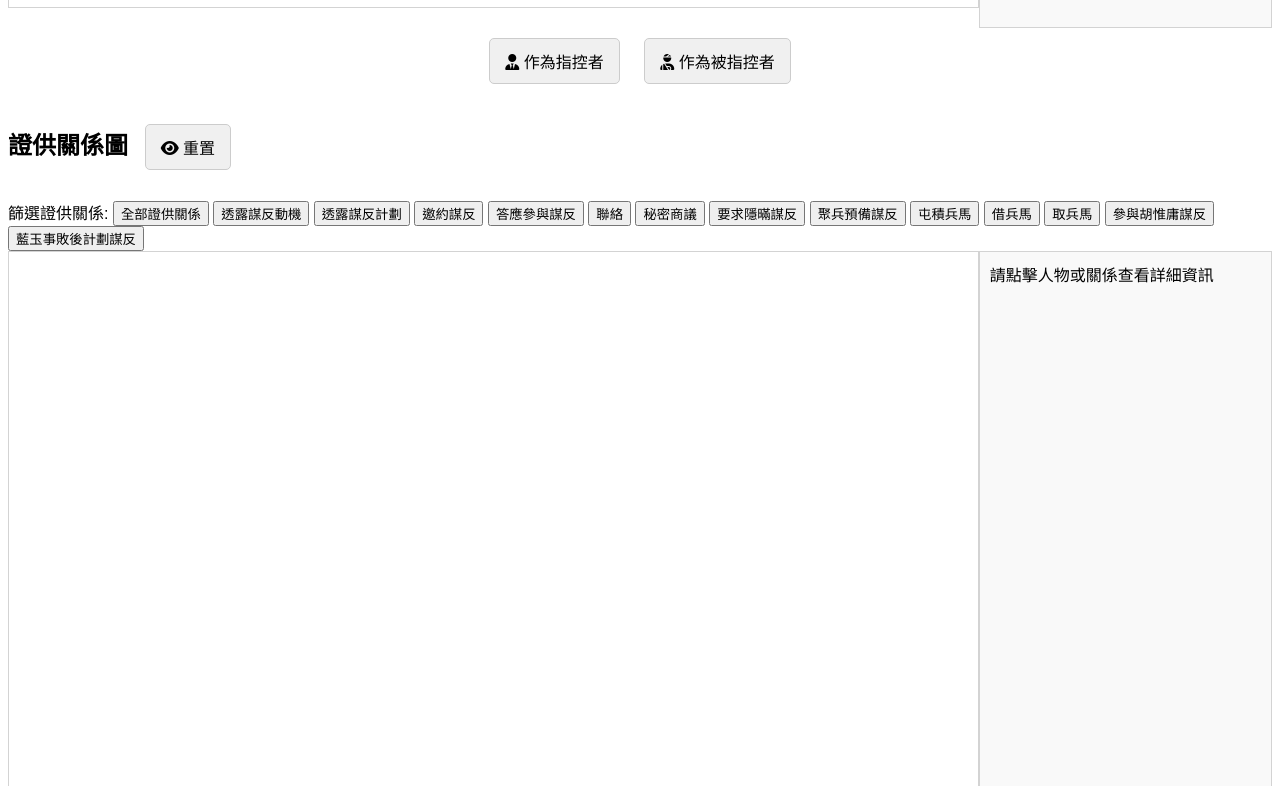
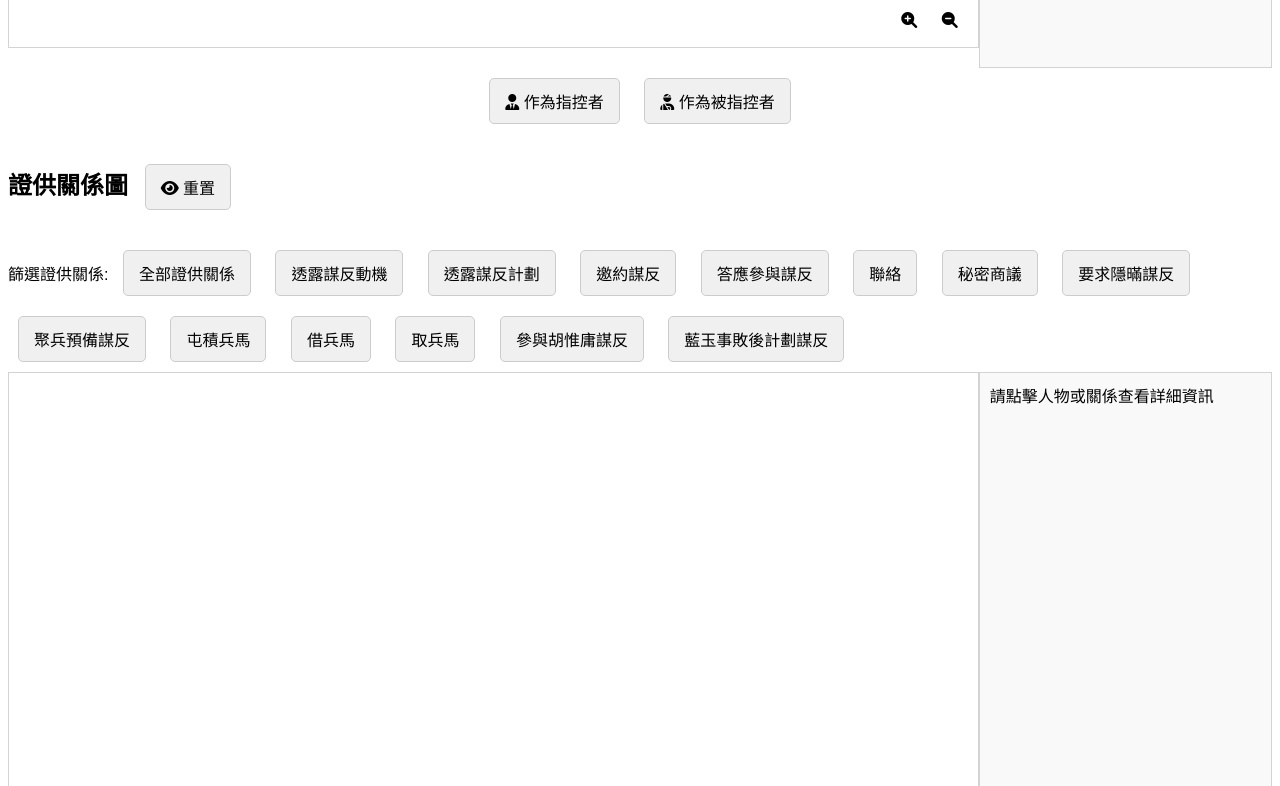
Before and after one commit to CBananaC/dual-graph-api, a plain HTML site: page public/index.html in a window 1280 px wide. Shown: the part 1095-1881 px from the top of the page. Drawn offline with nearby package versions, Linux system fonts and the light colour scheme; no server answers.

Commit message:
Update index.html

```diff
--- a/public/index.html
+++ b/public/index.html
@@ -40,11 +40,13 @@
   <!-- 指控關係圖身份篩選欄位 -->
   <div id="accusationFilter" class="filter-panel">
     <span>篩選身份: </span>
-    <button class="filter-identity-button" data-identity="全部">全部</button>
-    <button class="filter-identity-button" data-identity="藍玉">藍玉</button>
-    <button class="filter-identity-button" data-identity="功臣">參與藍玉謀反的功臣</button>
-    <button class="filter-identity-button" data-identity="胡惟庸功臣">參與胡惟庸謀反的功臣</button>
-    <button class="filter-identity-button" data-identity="都督">都督</button>
+    <button class="filter-button filter-identity-button" data-identity="全部">全部</button>
+    <button class="filter-button filter-identity-button" data-identity="藍玉">藍玉</button>
+    <button class="filter-button filter-identity-button" data-identity="功臣">參與藍玉謀反的功臣</button>
+    <button class="filter-button filter-identity-button" data-identity="胡惟庸功臣">參與胡惟庸謀反的功臣</button>
+    <button class="filter-button filter-identity-button" data-identity="都督">都督</button>
+    <button class="filter-button filter-identity-button" data-identity="親屬">功臣、都督親屬</button>
+    <button class="filter-button filter-identity-button" data-identity="僕役">功臣、都督僕役</button>
   </div>
   <div class="container">
     <div id="accusationGraph" class="graph">
@@ -76,20 +78,20 @@
   <!-- 新增證供關係圖的 label 篩選欄位 -->
   <div id="testimonyFilter" class="filter-panel">
     <span>篩選證供關係: </span>
-    <button class="filter-testimony-button" data-label="全部">全部證供關係</button>
-    <button class="filter-testimony-button" data-label="透露謀反動機">透露謀反動機</button>
-    <button class="filter-testimony-button" data-label="透露謀反計劃">透露謀反計劃</button>
-    <button class="filter-testimony-button" data-label="邀約謀反">邀約謀反</button>
-    <button class="filter-testimony-button" data-label="答應參與謀反">答應參與謀反</button>
-    <button class="filter-testimony-button" data-label="聯絡">聯絡</button>
-    <button class="filter-testimony-button" data-label="秘密商議">秘密商議</button>
-    <button class="filter-testimony-button" data-label="要求隱暪謀反">要求隱暪謀反</button>
-    <button class="filter-testimony-button" data-label="聚兵預備謀反">聚兵預備謀反</button>
-    <button class="filter-testimony-button" data-label="屯積兵馬">屯積兵馬</button>
-    <button class="filter-testimony-button" data-label="借兵馬">借兵馬</button>
-    <button class="filter-testimony-button" data-label="取兵馬">取兵馬</button>
-    <button class="filter-testimony-button" data-label="參與胡惟庸謀反">參與胡惟庸謀反</button>
-    <button class="filter-testimony-button" data-label="藍玉事敗後計劃謀反">藍玉事敗後計劃謀反</button>
+    <button class="filter-button filter-testimony-button" data-label="全部">全部證供關係</button>
+    <button class="filter-button filter-testimony-button" data-label="透露謀反動機">透露謀反動機</button>
+    <button class="filter-button filter-testimony-button" data-label="透露謀反計劃">透露謀反計劃</button>
+    <button class="filter-button filter-testimony-button" data-label="邀約謀反">邀約謀反</button>
+    <button class="filter-button filter-testimony-button" data-label="答應參與謀反">答應參與謀反</button>
+    <button class="filter-button filter-testimony-button" data-label="聯絡">聯絡</button>
+    <button class="filter-button filter-testimony-button" data-label="秘密商議">秘密商議</button>
+    <button class="filter-button filter-testimony-button" data-label="要求隱暪謀反">要求隱暪謀反</button>
+    <button class="filter-button filter-testimony-button" data-label="聚兵預備謀反">聚兵預備謀反</button>
+    <button class="filter-button filter-testimony-button" data-label="屯積兵馬">屯積兵馬</button>
+    <button class="filter-button filter-testimony-button" data-label="借兵馬">借兵馬</button>
+    <button class="filter-button filter-testimony-button" data-label="取兵馬">取兵馬</button>
+    <button class="filter-button filter-testimony-button" data-label="參與胡惟庸謀反">參與胡惟庸謀反</button>
+    <button class="filter-button filter-testimony-button" data-label="藍玉事敗後計劃謀反">藍玉事敗後計劃謀反</button>
   </div>
   <div class="container">
     <div id="testimonyGraph" class="graph">
```
